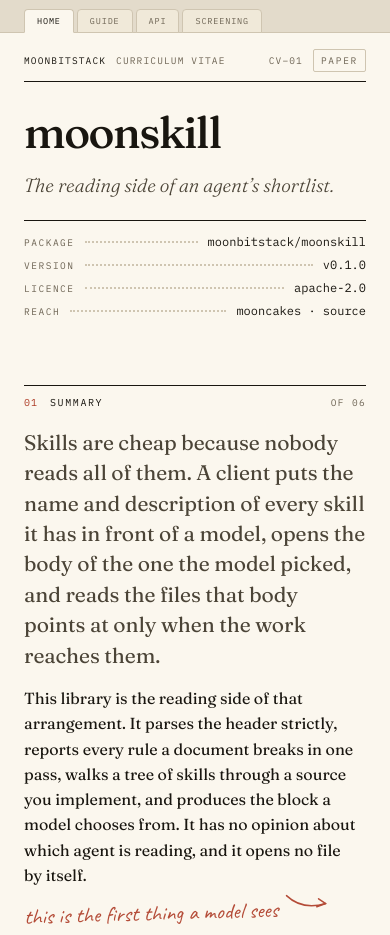
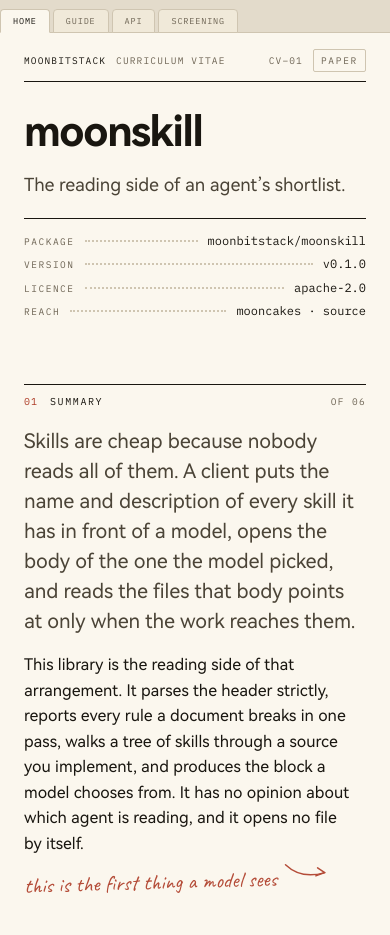
Before and after one commit to moonbitstack/moonskill, a plain HTML site: page docs/index.html in a window 390 px wide. Shown: the top 935 px of the page. Drawn offline with Linux system fonts and the light colour scheme; a script that the page names is missing.

Commit message:
docs(moonskill): set the page in HarmonyOS Sans, and give the tabs a fold.
The type. Fraunces was a display serif with a wonk axis and a lot of
personality in the wordmark, and at body size it read as a book rather than a
document. HarmonyOS Sans SC is upright, even, and quiet, which is what a CV
wants: the words are the content and the type should not compete with them.
It is self-hosted as a 16 KB Latin subset of the official font (see
docs/fonts/README.md for how it was cut and under what licence), preloaded, so
the page does not flash a fallback. Only the Latin script is shipped; the full
family, Chinese included, is at Huawei's download page.

Everything that was tuned for a serif was retuned for a grotesque: the body at
17px/1.6, the wordmark at 104px/700 with tighter tracking, entry titles at
21px/700, the figures at 28px/700, and the tagline loses its italic — a
synthesised oblique of a sans is the one thing that never looks like type.
Caveat stays for the reviewer's pen, IBM Plex Mono for what a machine reads.

The fold. The strip started 66px in from the paper's edge with nothing to
explain the offset, and it looked like it had grown there. It now hangs from a
dashed seam drawn down the left margin: the sheet gets a 96px binding margin
instead of 66px, a 1px dash runs from the top edge to the bottom, and the tabs
begin exactly on it. The gutter is 36px wide, so the seam never touches a
glyph, and it passes behind nothing — every section rule, entry border and form
starts to its right. On a phone the seam is dropped and the strip sits at the
sheet's edge, because the sheet is the screen.

Verified: the Latin subset covers every non-ASCII character the pages use
(é, —, … and the entities); the woff is 16 KB and returns 200; no horizontal
overflow on four pages at 320, 390, 700, 861, 1024, 1100, 1290 and 1440; print
at 1000px stacks the masthead, drops the seam and tabs, and stays ink on white;
`check_snippets.py`, `gen_api.py --check` and `gen_site_data.py --check` pass.

Signed-off-by: Leo Cheng (heke1228) <chengkelfan@qq.com>

```diff
--- a/docs/index.html
+++ b/docs/index.html
@@ -17,7 +17,9 @@
 </script>
 <link rel="preconnect" href="https://fonts.googleapis.com">
 <link rel="preconnect" href="https://fonts.gstatic.com" crossorigin>
-<link rel="stylesheet" href="https://fonts.googleapis.com/css2?family=Caveat:wght@400;500&family=Fraunces:ital,opsz,wght@0,9..144,300..700;1,9..144,300..600&family=IBM+Plex+Mono:wght@400;500&display=swap">
+<link rel="stylesheet" href="https://fonts.googleapis.com/css2?family=Caveat:wght@400;500&family=IBM+Plex+Mono:wght@400;500&display=swap">
+<link rel="preload" href="fonts/harmonyos-sans-sc-regular.woff" as="font" type="font/woff" crossorigin>
+<link rel="preload" href="fonts/harmonyos-sans-sc-bold.woff" as="font" type="font/woff" crossorigin>
 <link rel="stylesheet" href="style.css">
 </head>
 <body id="top">
--- a/docs/style.css
+++ b/docs/style.css
@@ -5,6 +5,24 @@
  * carries the rest — a soft serif for the voice, a monospace for what a
  * machine reads, a hand for the reviewer's pen.
  */
+
+/* HarmonyOS Sans SC, Latin subset, self-hosted so the page looks the same
+   everywhere. The full family covers Chinese; this sheet is English. */
+@font-face {
+  font-family: "HarmonyOS Sans SC";
+  font-style: normal;
+  font-weight: 400;
+  font-display: swap;
+  src: url("fonts/harmonyos-sans-sc-regular.woff") format("woff");
+}
+
+@font-face {
+  font-family: "HarmonyOS Sans SC";
+  font-style: normal;
+  font-weight: 700;
+  font-display: swap;
+  src: url("fonts/harmonyos-sans-sc-bold.woff") format("woff");
+}
 
 :root {
   --desk: #e3dbcb;
@@ -20,8 +38,10 @@
   --paper-edge: rgba(255, 255, 255, 0.65);
   --desk-light: rgba(255, 255, 255, 0.5);
   --desk-shade: rgba(96, 74, 44, 0.1);
-  --display: "Fraunces", ui-serif, Georgia, "Times New Roman", serif;
-  --text: "Fraunces", ui-serif, Georgia, "Times New Roman", serif;
+  --display: "HarmonyOS Sans SC", "HarmonyOS Sans", ui-sans-serif, system-ui,
+    "Segoe UI", "PingFang SC", "Microsoft YaHei", sans-serif;
+  --text: "HarmonyOS Sans SC", "HarmonyOS Sans", ui-sans-serif, system-ui,
+    "Segoe UI", "PingFang SC", "Microsoft YaHei", sans-serif;
   --mono: "IBM Plex Mono", ui-monospace, SFMono-Regular, Menlo, Consolas, monospace;
   --pen: "Caveat", ui-rounded, "Segoe Print", cursive;
   --sheet: 1000px;
@@ -102,10 +122,8 @@ body {
   color: var(--ink);
   font-family: var(--text);
   font-size: 17px;
-  line-height: 1.58;
-  font-optical-sizing: auto;
-  font-variation-settings: "SOFT" 8, "WONK" 0;
-  font-variant-ligatures: no-contextual;
+  line-height: 1.6;
+  font-kerning: normal;
   -webkit-font-smoothing: antialiased;
 }
 
@@ -199,7 +217,8 @@ textarea,
      edge to edge stops being a sheet */
   max-width: min(var(--sheet), calc(100vw - 72px));
   margin: 0 auto 72px;
-  padding: 0 66px 58px;
+  /* a wider left margin: the gutter the tabs are hung from */
+  padding: 0 66px 58px 96px;
   background-color: var(--paper);
   border: 1px solid var(--rule);
   box-shadow:
@@ -211,6 +230,24 @@ textarea,
 /* the skip link lands here; the sheet is a place, not a control */
 .sheet:focus {
   outline: none;
+}
+
+/* the fold the tabs are hung from: a dashed seam in the left margin, so the
+   strip starts on a line that means something instead of in mid-air */
+.sheet::before {
+  content: "";
+  position: absolute;
+  top: -1px;
+  bottom: 0;
+  left: 60px;
+  width: 1px;
+  background-image: repeating-linear-gradient(
+    to bottom,
+    var(--rule) 0 3px,
+    transparent 3px 8px
+  );
+  opacity: 0.8;
+  pointer-events: none;
 }
 
 /* the clip that holds the sheet to whatever it is lying on */
@@ -236,7 +273,7 @@ textarea,
   display: flex;
   align-items: flex-end;
   gap: 3px;
-  margin: -26px 0 0;
+  margin: -26px 0 0 -36px;
   padding: 0;
 }
 
@@ -348,11 +385,10 @@ textarea,
 h1 {
   margin: 0;
   font-family: var(--display);
-  font-size: clamp(44px, 8vw, 108px);
-  line-height: 0.92;
-  letter-spacing: -0.035em;
-  font-weight: 500;
-  font-variation-settings: "SOFT" 12, "WONK" 1, "opsz" 144;
+  font-size: clamp(42px, 7.6vw, 104px);
+  line-height: 0.95;
+  letter-spacing: -0.032em;
+  font-weight: 700;
   text-wrap: balance;
 }
 
@@ -364,10 +400,10 @@ h1 .tld {
 .role {
   margin: 18px 0 0;
   max-width: 33ch;
-  font-size: clamp(19px, 2vw, 23px);
+  font-size: clamp(18px, 1.9vw, 22px);
   line-height: 1.45;
-  font-style: italic;
-  font-weight: 300;
+  font-weight: 400;
+  letter-spacing: -0.004em;
   color: var(--ink-soft);
 }
 
@@ -377,8 +413,8 @@ h1 .tld {
 }
 
 .masthead--sub h1 {
-  font-size: clamp(34px, 5.4vw, 66px);
-  letter-spacing: -0.03em;
+  font-size: clamp(32px, 5vw, 62px);
+  letter-spacing: -0.028em;
 }
 
 .masthead--sub .role {
@@ -474,10 +510,10 @@ h1 .tld {
 
 .lede {
   margin: 20px 0 0;
-  font-size: 21px;
-  line-height: 1.45;
+  font-size: 20px;
+  line-height: 1.5;
   max-width: 42ch;
-  letter-spacing: -0.004em;
+  letter-spacing: -0.006em;
   color: var(--ink-soft);
 }
 
@@ -526,10 +562,10 @@ h1 .tld {
 .entry h3 {
   margin: 0;
   font-family: var(--display);
-  font-size: 22px;
-  font-weight: 500;
+  font-size: 21px;
+  font-weight: 700;
   letter-spacing: -0.012em;
-  line-height: 1.15;
+  line-height: 1.25;
   text-wrap: balance;
 }
 
@@ -602,8 +638,8 @@ h1 .tld {
 .tiers .what {
   display: block;
   margin-top: 6px;
-  font-size: 17.5px;
-  line-height: 1.45;
+  font-size: 17px;
+  line-height: 1.5;
 }
 
 .tiers .how {
@@ -851,9 +887,9 @@ h1 .tld {
 .figure dd {
   margin: 0;
   font-family: var(--display);
-  font-size: 27px;
+  font-size: 28px;
   line-height: 1;
-  font-weight: 500;
+  font-weight: 700;
   letter-spacing: -0.02em;
   font-variant-numeric: lining-nums tabular-nums;
   color: var(--ink);
@@ -1431,6 +1467,10 @@ td code {
     background-image: none;
   }
 
+  .sheet::before {
+    display: none;
+  }
+
   .sheet {
     max-width: none;
     margin: 0 0 40px;
@@ -1445,7 +1485,7 @@ td code {
   }
 
   .tabs {
-    margin: -24px 0 0;
+    margin: -24px 0 0 -24px;
     gap: 3px;
     overflow-x: auto;
     overflow-y: hidden;
@@ -1592,6 +1632,7 @@ td code {
     break-inside: avoid;
   }
 
+  .sheet::before,
   .tabs,
   .index,
   .clip,
```
Also changed, not shown: docs/api.html (+3 -1 lines), docs/guide.html (+3 -1 lines), docs/screening.html (+3 -1 lines), docs/fonts/harmonyos-sans-sc-bold.woff (added), docs/fonts/harmonyos-sans-sc-regular.woff (added), 2 other files.
